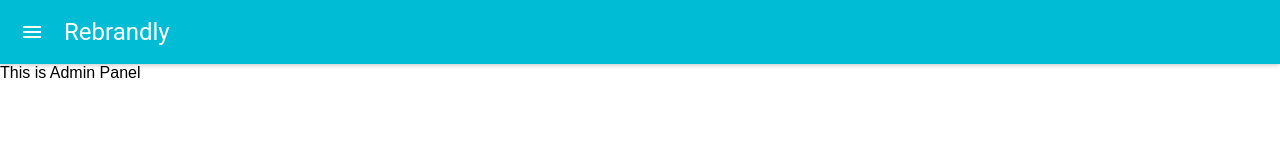
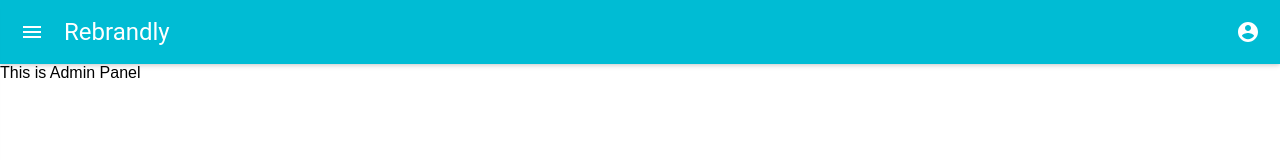
Before and after one commit to shreeramneupane/rebrandly, a React (Create React App) app: page /board in a window 1280 px wide. Shown: the top 160 px of the page. Built offline with nearby package versions, Linux system fonts and the light colour scheme.

Commit message:
Implement logout

```diff
--- /dev/null
+++ b/src/components/AccountIcon.js
@@ -0,0 +1,31 @@
+import React, { Component } from 'react';
+
+import { withRouter } from 'react-router'
+
+// Material UI component
+import IconMenu from 'material-ui/IconMenu';
+import MenuItem from 'material-ui/MenuItem';
+import IconButton from 'material-ui/IconButton';
+import AccountCircleIcon from 'material-ui/svg-icons/action/account-circle';
+
+class AccountIcon extends Component {
+  render() {
+    return (
+      <IconMenu
+        iconButtonElement={<IconButton><AccountCircleIcon color={"#FFF"}/></IconButton>}
+        anchorOrigin={{horizontal: 'left', vertical: 'top'}}
+        targetOrigin={{horizontal: 'left', vertical: 'top'}}
+      >
+        <MenuItem primaryText={ this.props.email } />
+        <MenuItem primaryText="Sign out" onClick={() => this.signOut() } />
+      </IconMenu>
+    )
+  }
+
+  signOut() {
+    sessionStorage.clear();
+    this.props.history.push('/')
+  }
+}
+
+export default withRouter(AccountIcon);
--- a/src/components/Header.js
+++ b/src/components/Header.js
@@ -5,12 +5,16 @@
 import Drawer from 'material-ui/Drawer';
 import MenuItem from 'material-ui/MenuItem';
 
+//Component
+import AccountIcon from './AccountIcon'
+
 class Header extends Component {
   constructor(props) {
     super(props)
 
     this.state = {
-      sidebarOpen: false
+      sidebarOpen: false,
+      email: ''
     }
   }
 
@@ -19,6 +23,7 @@
       <div>
         <AppBar
           title="Rebrandly"
+          iconElementRight={ <AccountIcon email={ this.state.email } />}
           onLeftIconButtonClick = {() => this.toggleSidebar()}
         />
         <Drawer
@@ -36,6 +41,12 @@
   toggleSidebar() {
     this.setState({sidebarOpen: !this.state.sidebarOpen})
   }
+
+  componentWillMount() {
+    this.setState({
+      email: sessionStorage.getItem('email')
+    })
+  }
 }
 
 export default Header;
--- a/src/components/Login.js
+++ b/src/components/Login.js
@@ -86,6 +86,7 @@
     .then(account => {
       if(account.email === this.state.email) {
         sessionStorage.setItem('apikey', this.state.apikey)
+        sessionStorage.setItem('email', this.state.email)
         this.props.history.push('/board')
       }
       else {
```
